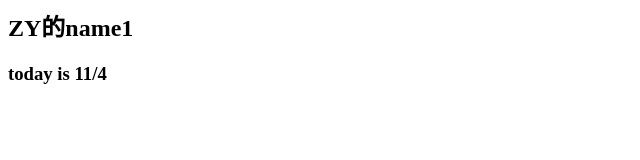
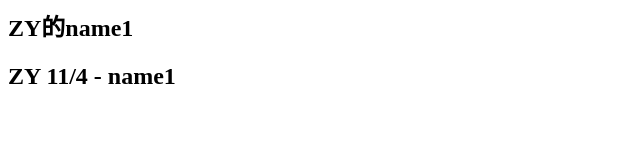
Before and after one commit to a121515222/new-test, a plain HTML site: page index.html in a window 1280 px wide. Shown: the whole page, without its empty margins (0-640 px from the left). Drawn offline with Linux system fonts and the light colour scheme.

Commit message:
name1-11/04

```diff
--- a/index.html
+++ b/index.html
@@ -1,2 +1,2 @@
 <h2> ZY的name1</h2>
-<h3>today is 11/4</h3>
+<h2>ZY 11/4 - name1<h2>
```
